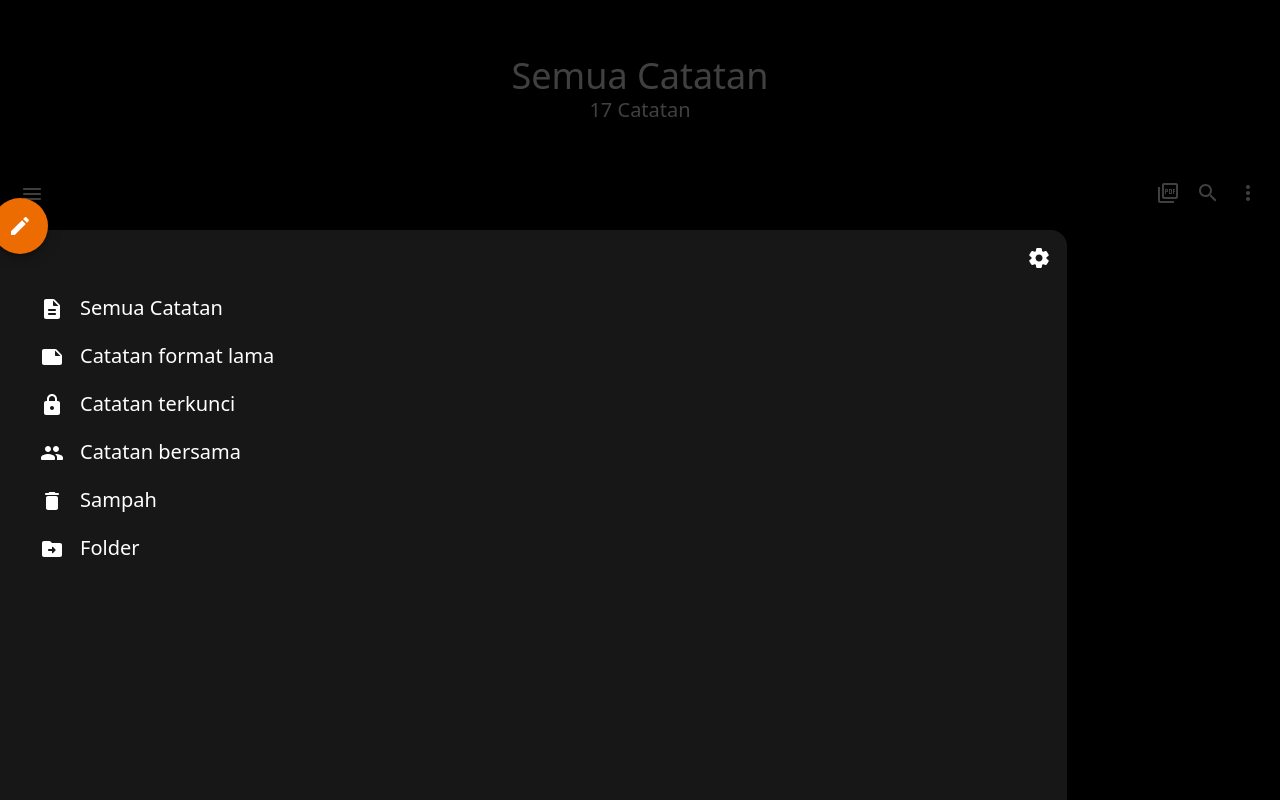
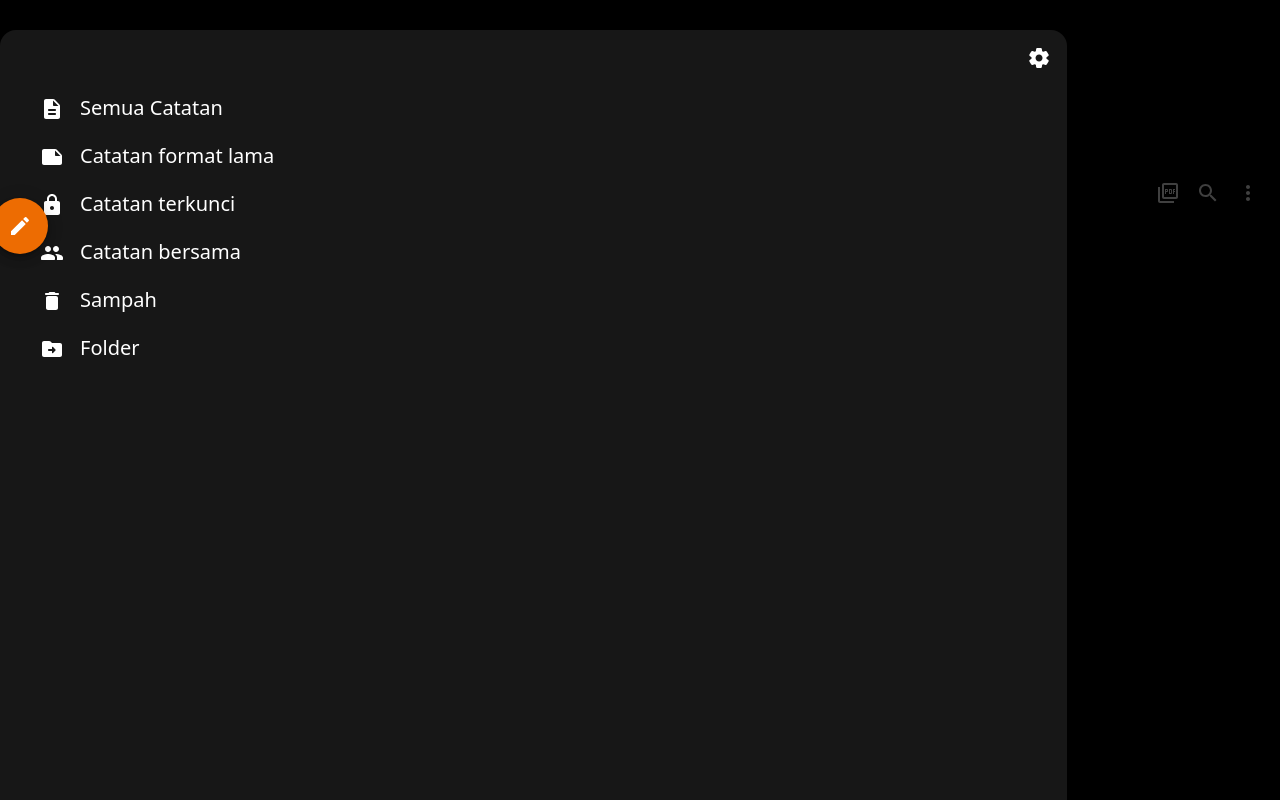
Before and after one commit to nandorfn/samsung-note-app-clone, a Next.js app: page / in a window 1280 px wide. Both pictures are taken after a click on the button 32 px from the left and 192 px from the top of the page. Shown: the top 800 px of the page. Built offline with nearby package versions, Linux system fonts and the light colour scheme.

Commit message:
edit BarMenu margin top

```diff
--- a/components/BarMenu.js
+++ b/components/BarMenu.js
@@ -18,11 +18,11 @@ export default function BarMenu(props) {
     return (
         <>
           {showPopup && (
-            <div>
-              <div className="bg-[#171717] w-5/6 rounded-2xl h-full absolute mt-6 z-10">
+            <div className='container m-0'>
+              <div className="bg-[#171717] w-5/6 rounded-2xl h-full absolute -mt-44 z-10">
                 <ListMenu />
               </div>
-              <div onClick={closePopup} className="fixed top-0 left-0 w-full h-full bg-black bg-opacity-75 z-0"></div>
+              <div onClick={closePopup} className="fixed top-0 left-0 w-full h-full bg-black bg-opacity-75 z-2"></div>
             </div>
           )}
         </>
```
